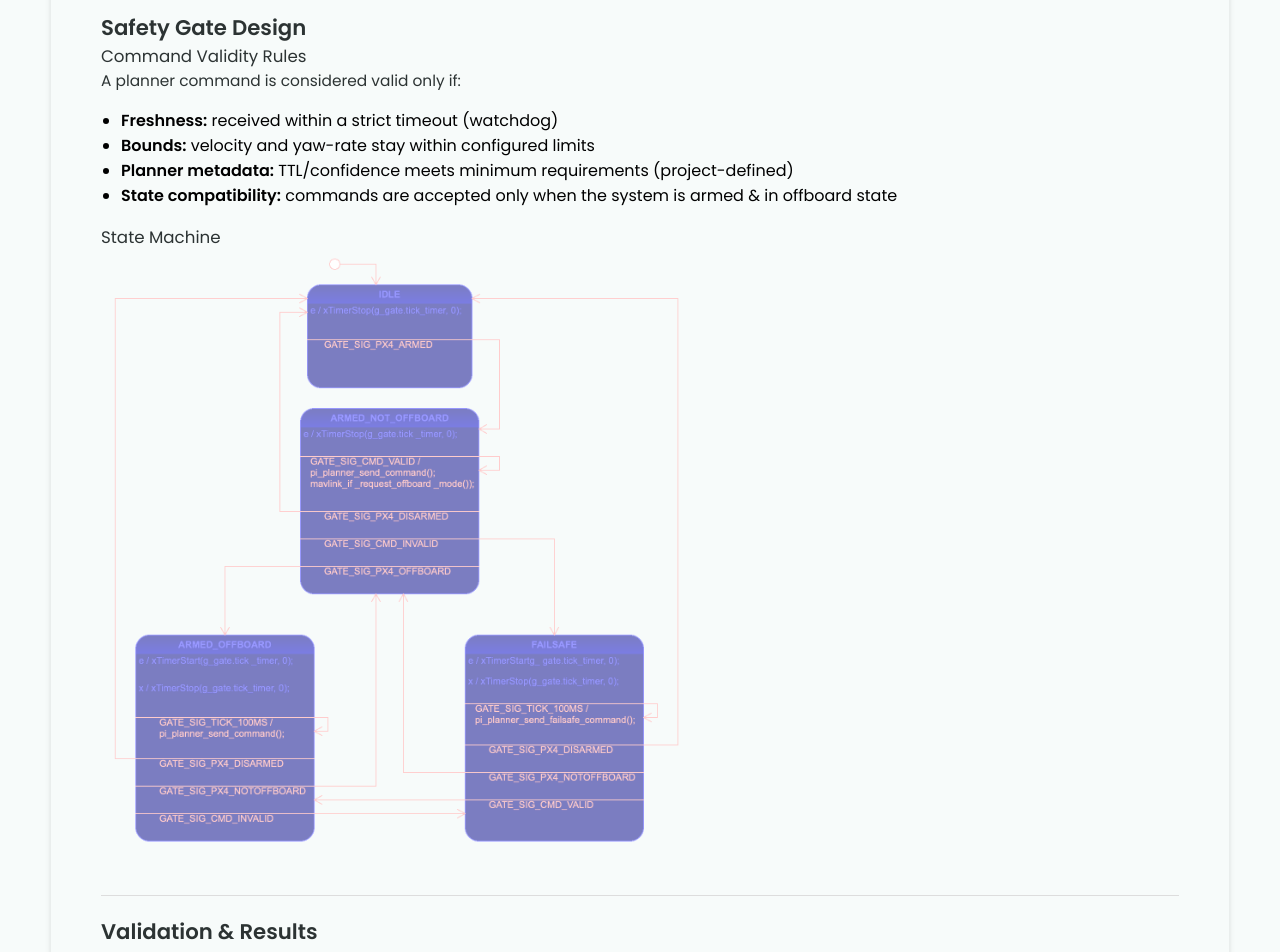
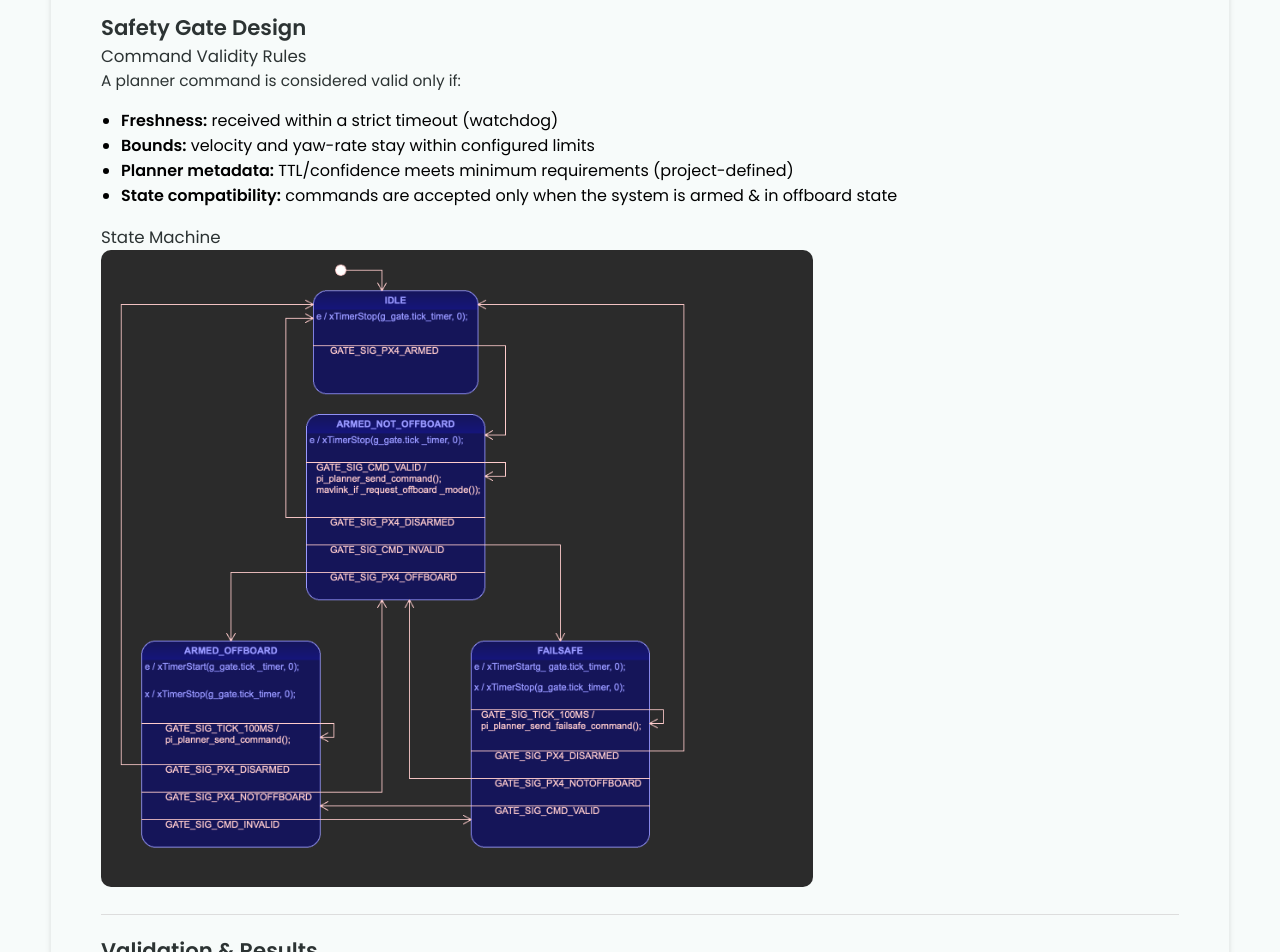
Before and after one commit to alexandrephl/alexandrephl.github.io, a Jekyll site: the page built from _projects/DroneSafetyLayer/safety-layer-px4.md, in a window 1280 px wide. Shown: the part 1792-2744 px from the top of the page. Built offline with Jekyll 4.4.1, drawn with Linux system fonts in a browser that asks for light colours.

Commit message:
Update safety-layer-px4.md

```diff
--- a/_projects/DroneSafetyLayer/safety-layer-px4.md
+++ b/_projects/DroneSafetyLayer/safety-layer-px4.md
@@ -64,9 +64,9 @@ A planner command is considered valid only if:
 
 ### State Machine
 
-
-<img class="project-diagram" src="/_projects/DroneSafetyLayer/SafetyLayerDiagram.png" alt="Safety gate state machine">
-
+<div class="project-diagram-wrap">
+  <img class="project-diagram" src="/_projects/DroneSafetyLayer/SafetyLayerDiagram.png" alt="Safety gate state machine">
+</div>
 
 ---
 
```
